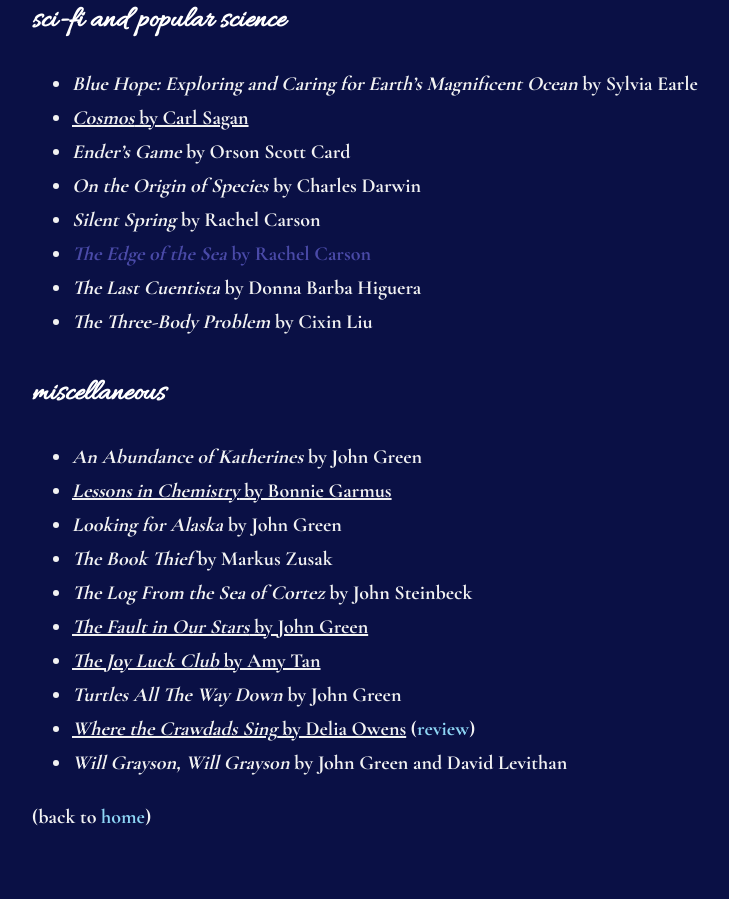
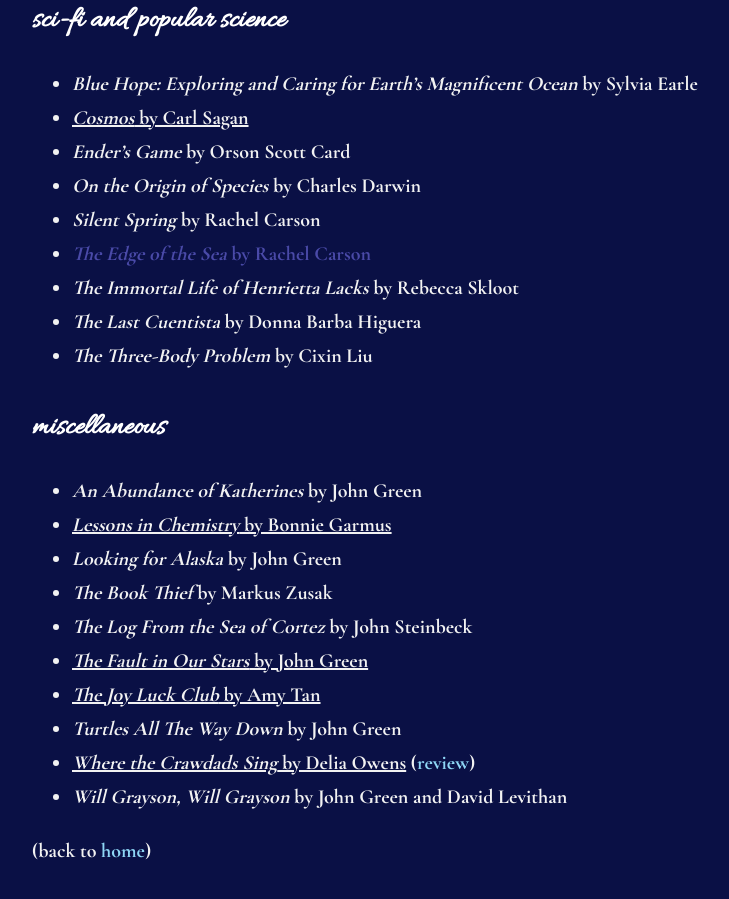
Before and after one commit to leucinemymind/leucinemymind.github.io, a Jekyll site: the page built from books.md, in a window 1280 px wide and 900 px high, scrolled down 1382 px. Shown: the whole window, without its empty margins (183-912 px from the left). Built offline with Jekyll 4.4.1, drawn with Linux system fonts in a browser that asks for light colours; our own code applies the rules of GitHub Pages for plain Markdown files; before the commit the page ends 2248 px from its top, so only the background shows below that.

Commit message:
books again

```diff
--- a/books.md
+++ b/books.md
@@ -52,14 +52,15 @@ normal text = memorable, but not up there <br/>
 - *On the Origin of Species* by Charles Darwin
 - ***Silent Spring*** **by Rachel Carson**
 - <span style="color:#4a4aa8">*The Edge of the Sea* by Rachel Carson</span>
-- ***The Last Cuentista*** **by Donna Barba Higuera**
+- ***The Immortal Life of Henrietta Lacks*** **by Rebecca Skloot**
+- *The Last Cuentista* by Donna Barba Higuera
 - *The Three-Body Problem* by Cixin Liu
 
 ### miscellaneous
 
 - *An Abundance of Katherines* by John Green
 - <span style="font-weight: bold; text-decoration: underline">*Lessons in Chemistry* by Bonnie Garmus</span>
-- ***Looking for Alaska*** **by John Green**
+- *Looking for Alaska* by John Green
 - ***The Book Thief*** **by Markus Zusak**
 - ***The Log From the Sea of Cortez*** **by John Steinbeck**
 - <span style="font-weight: bold; text-decoration: underline">*The Fault in Our Stars* by John Green</span>
```
